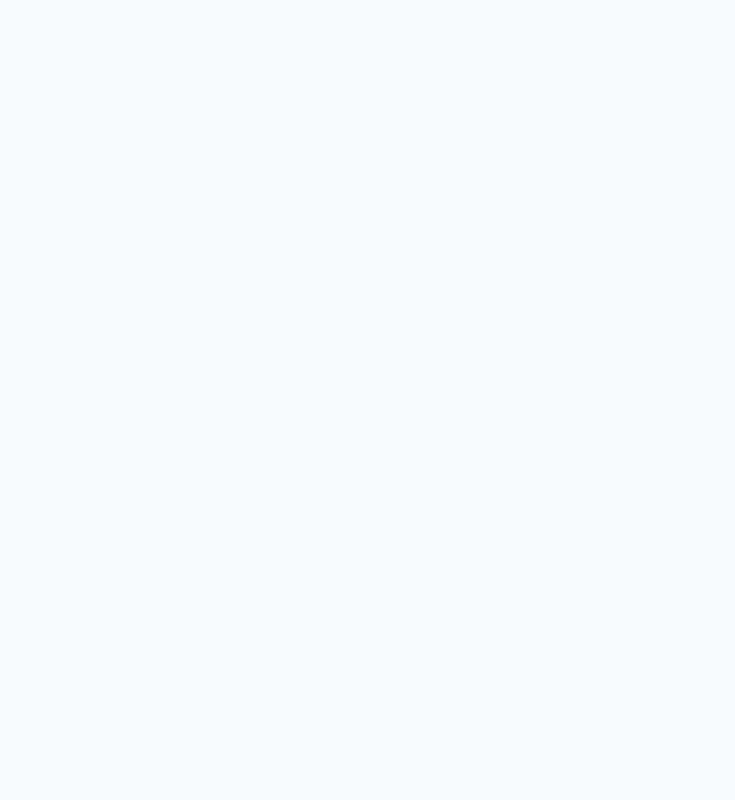
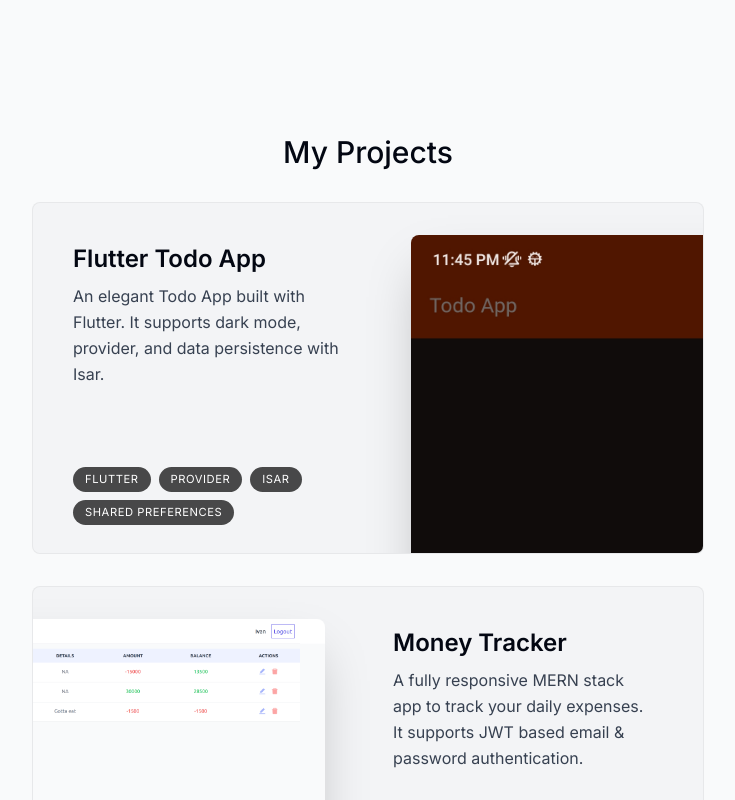
Before and after one commit to ishantbhurani/next-portfolio, a Next.js app: page / in a window 1280 px wide. Shown: the part 1220-2020 px from the top of the page, without its empty margins (272-1007 px from the left). Before the commit the page ends 1354 px from the top, so only its background shows below. Built offline with nearby package versions, Linux system fonts and the light colour scheme.

Commit message:
add projects section

```diff
--- a/app/page.tsx
+++ b/app/page.tsx
@@ -1,5 +1,6 @@
 import About from "@/components/about";
 import Intro from "@/components/intro";
+import Projects from "@/components/projects";
 import SectionDivider from "@/components/section-divider";
 
 export default function Home() {
@@ -8,6 +9,7 @@
       <Intro />
       <SectionDivider />
       <About />
+      <Projects />
     </main>
   );
 }
--- /dev/null
+++ b/components/project.tsx
@@ -0,0 +1,63 @@
+'use client'
+
+import { useRef } from 'react'
+import Image from 'next/image'
+import { motion, useScroll, useTransform } from 'framer-motion'
+import { projectsData } from '@/lib/data'
+
+type ProjectProps = (typeof projectsData)[number]
+
+export default function Project({
+  title,
+  description,
+  tags,
+  url,
+  imageUrl,
+}: ProjectProps) {
+  const ref = useRef<HTMLAnchorElement>(null)
+  const { scrollYProgress } = useScroll({
+    target: ref,
+    offset: ['0 1', '1.33 1'],
+  })
+
+  const scaleProgress = useTransform(scrollYProgress, [0, 1], [0.8, 1])
+  const opacityProgress = useTransform(scrollYProgress, [0, 1], [0.6, 1])
+
+  return (
+    <motion.a
+      ref={ref}
+      href={url}
+      target='_blank'
+      style={{
+        scale: scaleProgress,
+        opacity: opacityProgress,
+      }}
+      className='group mb-3 sm:mb-8 last:mb-0 block'
+    >
+      <section className='group bg-gray-100 max-w-[42rem] border border-black/5 overflow-hidden rounded-lg sm:pr-8 relative sm:h-[22rem] sm:group-even:pl-8 hover:bg-gray-200 transition dark:bg-white/10 dark:hover:bg-white/20 dark:text-white'>
+        <div className='pt-4 pb-7 px-5 sm:pl-10 sm:pr-2 sm:pt-10 sm:max-w-[50%] h-full flex flex-col sm:group-even:ml-[18rem] group-even:sm:pr-0'>
+          <h3 className='text-2xl font-semibold'>{title}</h3>
+          <p className='mt-2 leading-relaxed text-gray-700 dark:text-white/70'>
+            {description}
+          </p>
+          <ul className='flex flex-wrap mt-4 gap-2 sm:mt-auto'>
+            {tags.map((tag, index) => (
+              <li
+                key={index}
+                className='bg-black/[0.7] px-3 py-1 text-[0.7rem] uppercase tracking-wider text-white rounded-full dark:text-white/70'
+              >
+                {tag}
+              </li>
+            ))}
+          </ul>
+        </div>
+        <Image
+          src={imageUrl}
+          alt={`Project I worked on: ${title}`}
+          quality={95}
+          className='absolute hidden sm:block top-8 -right-40 w-[28.25rem] rounded-t-lg shadow-2xl transition group-hover:scale-105 group-hover:-translate-x-3 group-hover:translate-y-3 group-hover:-rotate-2 group-even:right-0 group-even:-left-40 group-even:group-hover:translate-x-3 group-even:group-hover:rotate-2'
+        />
+      </section>
+    </motion.a>
+  )
+}
--- /dev/null
+++ b/components/projects.tsx
@@ -0,0 +1,24 @@
+"use client";
+
+import React from "react";
+import { projectsData } from "@/lib/data";
+import { useSectionInView } from "@/lib/hooks";
+import SectionHeading from "./section-heading";
+import Project from "./project";
+
+export default function Projects() {
+  const { ref } = useSectionInView("Projects", 0.5);
+
+  return (
+    <section id="projects" ref={ref} className="scroll-mt-28 mb-28">
+      <SectionHeading>My projects</SectionHeading>
+      <div>
+        {projectsData.map((project, index) => (
+          <React.Fragment key={index}>
+            <Project {...project} />
+          </React.Fragment>
+        ))}
+      </div>
+    </section>
+  );
+}
```
